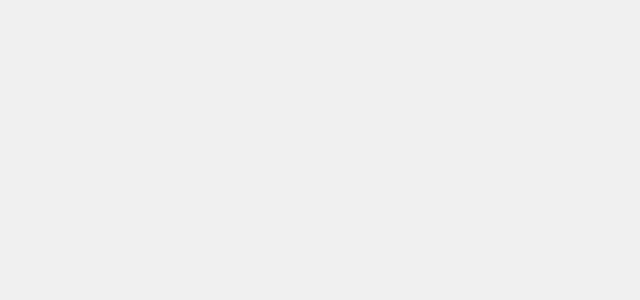
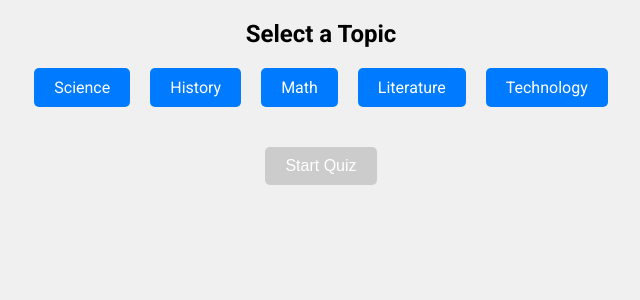
Before and after one commit to redhatgamer/eldritch-AI, a React (Create React App) app in the folder eldritch/: page /topics in a window 1280 px wide. Before the commit this address had no page. Shown: the top 300 px of the page, without its empty margins (319-959 px from the left). Built offline with nearby package versions, Linux system fonts and the light colour scheme.

Commit message:
Needs backend for topics

```diff
--- a/eldritch/src/App.js
+++ b/eldritch/src/App.js
@@ -3,6 +3,7 @@ import { BrowserRouter as Router, Routes, Route } from 'react-router-dom';
 import './App.css';
 import MainPage from './MainPage';
 import Quiz from './Quiz';
+import Topics from './Topics';
 
 function App() {
     return (
@@ -10,6 +11,7 @@ function App() {
             <div className="App">
                 <Routes>
                     <Route path="/" element={<MainPage />} />
+                    <Route path="/topics" element={<Topics />} />
                     <Route path="/quiz" element={<Quiz />} />
                 </Routes>
             </div>
--- a/eldritch/src/MainPage.css
+++ b/eldritch/src/MainPage.css
@@ -54,48 +54,72 @@ body {
 
 .shape {
     position: absolute;
-    background: rgba(255, 255, 255, 0.1);
-    border-radius: 50%;
-    animation: moveShapes 80s linear infinite;
+    transform-style: preserve-3d;
+    animation: rotateCube 10s infinite linear;
 }
 
 .shape1 {
+    top: 20%;
+    left: 15%;
     width: 100px;
     height: 100px;
-    top: 20%;
-    left: 15%;
 }
 
 .shape2 {
+    top: 50%;
+    left: 70%;
     width: 150px;
     height: 150px;
-    top: 50%;
-    left: 70%;
 }
 
 .shape3 {
+    top: 80%;
+    left: 40%;
     width: 200px;
     height: 200px;
-    top: 80%;
-    left: 40%;
 }
 
 .shape4 {
+    top: 30%;
+    left: 90%;
     width: 50px;
     height: 50px;
-    top: 30%;
-    left: 90%;
 }
 
-@keyframes moveShapes {
+.cube {
+    position: absolute;
+    width: 100%;
+    height: 100%;
+    transform-style: preserve-3d;
+    transform: rotateX(0deg) rotateY(0deg);
+    animation: rotateCube 20s infinite linear;
+}
+
+.cube div {
+    position: absolute;
+    width: 100%;
+    height: 100%;
+    background: rgba(255, 255, 255, 0.3);
+    border: 1px solid rgba(255, 255, 255, 0.5);
+    box-shadow: 0 0 20px rgba(0, 0, 0, 0.1);
+}
+
+.cube .front  { transform: translateZ(50px); }
+.cube .back   { transform: rotateY(180deg) translateZ(50px); }
+.cube .left   { transform: rotateY(-90deg) translateZ(50px); }
+.cube .right  { transform: rotateY(90deg) translateZ(50px); }
+.cube .top    { transform: rotateX(90deg) translateZ(50px); }
+.cube .bottom { transform: rotateX(-90deg) translateZ(50px); }
+
+@keyframes rotateCube {
     0% {
-        transform: translateY(0) translateX(0) rotate(0deg);
+        transform: rotateX(0deg) rotateY(0deg);
     }
     50% {
-        transform: translateY(-50px) translateX(50px) rotate(45deg);
+        transform: rotateX(180deg) rotateY(180deg);
     }
     100% {
-        transform: translateY(0) translateX(0) rotate(0deg);
+        transform: rotateX(360deg) rotateY(360deg);
     }
 }
 
@@ -134,9 +158,10 @@ body {
 .nav-links {
     display: flex;
     align-items: center;
-    gap: 20px;
+    gap: 20px; /* Adjust the gap between the items here */
 }
 
+/* Adjust the styling of the links and the button within the nav-links container */
 .nav-links a, .discord-btn {
     display: flex;
     align-items: center;
@@ -163,8 +188,14 @@ body {
     transition: background-color 0.3s ease;
 }
 
+/* Additional adjustments for the Discord button */
 .discord-btn:hover {
     background-color: #5b6fbd;
+}
+
+/* You can add margin or padding to the .discord-btn to adjust its position further */
+.discord-btn {
+    margin-left: auto; /* This will push the Discord button to the far right */
 }
 
 .content {
--- a/eldritch/src/MainPage.js
+++ b/eldritch/src/MainPage.js
@@ -5,8 +5,8 @@ import './MainPage.css';
 function MainPage() {
     const navigate = useNavigate();
 
-    const navigateToQuiz = () => {
-        navigate('/quiz');
+    const navigateToTopics = () => {
+        navigate('/topics');
     };
 
     return (
@@ -35,7 +35,7 @@ function MainPage() {
                         <p>The Ultimate Quiz Simulator.</p>
                         <div className="button-group">
                             <button className="github-btn">View Project on GitHub</button>
-                            <button className="quiz-btn" onClick={navigateToQuiz}>Start Quiz</button>
+                            <button className="topics-btn" onClick={navigateToTopics}>Choose Topic</button>
                         </div>
                     </div>
                     <div className="right-content">
--- a/eldritch/src/Quiz.js
+++ b/eldritch/src/Quiz.js
@@ -1,23 +1,15 @@
-import React, { useState } from 'react';
-import { useNavigate } from 'react-router-dom';
+import React, { useState, useEffect } from 'react';
+import { useLocation, useNavigate } from 'react-router-dom';
 import './Quiz.css';
 
-const quizData = [
-    {
-        question: "What is the capital of France?",
-        options: ["Berlin", "Madrid", "Paris", "Lisbon"],
-        answer: "Paris"
-    },
-    {
-        question: "What is 2 + 2?",
-        options: ["3", "4", "5", "6"],
-        answer: "4"
-    },
-    // Add more questions as needed
-];
+const fetchAIQuestions = async (topic) => {
+    // Replace with your API endpoint or AI service call
+    const response = await fetch(`/api/generate-questions?topic=${topic}`);
+    const data = await response.json();
+    return data.questions;
+};
 
-function Question({ question, options, selectedOption, onOptionSelect }) {
-    return (
+const Question = ({ question, options, selectedOption, onOptionSelect }) => (
     <div className="question-container">
         <h2>{question}</h2>
         {options.map((option) => (
@@ -33,25 +25,36 @@ function Question({ question, options, selectedOption, onOptionSelect }) {
         ))}
     </div>
 );
-}
 
 function Quiz() {
+    const location = useLocation();
+    const navigate = useNavigate();
     const [currentQuestionIndex, setCurrentQuestionIndex] = useState(0);
     const [selectedOption, setSelectedOption] = useState('');
     const [score, setScore] = useState(0);
     const [showScore, setShowScore] = useState(false);
-    const navigate = useNavigate();
+    const [questions, setQuestions] = useState([]);
+
+    const topic = new URLSearchParams(location.search).get('topic');
+
+    useEffect(() => {
+        const getQuestions = async () => {
+            const fetchedQuestions = await fetchAIQuestions(topic);
+            setQuestions(fetchedQuestions);
+        };
+        getQuestions();
+    }, [topic]);
 
     const handleOptionSelect = (option) => {
         setSelectedOption(option);
     };
 
     const handleNextQuestion = () => {
-        if (selectedOption === quizData[currentQuestionIndex].answer) {
+        if (selectedOption === questions[currentQuestionIndex].answer) {
             setScore(score + 1);
         }
         setSelectedOption('');
-        if (currentQuestionIndex < quizData.length - 1) {
+        if (currentQuestionIndex < questions.length - 1) {
             setCurrentQuestionIndex(currentQuestionIndex + 1);
         } else {
             setShowScore(true);
@@ -66,21 +69,25 @@ function Quiz() {
         <div className="quiz-container">
             {showScore ? (
                 <div className="score-container">
-                    <h1>Your score: {score}/{quizData.length}</h1>
+                    <h1>Your score: {score}/{questions.length}</h1>
                     <button onClick={handleBackToHome}>Back to Home</button>
                 </div>
             ) : (
+                questions.length > 0 ? (
                     <div className="question-wrapper">
                         <Question
-                        question={quizData[currentQuestionIndex].question}
-                        options={quizData[currentQuestionIndex].options}
+                            question={questions[currentQuestionIndex].question}
+                            options={questions[currentQuestionIndex].options}
                             selectedOption={selectedOption}
                             onOptionSelect={handleOptionSelect}
                         />
                         <button onClick={handleNextQuestion}>Next</button>
+                        <button onClick={handleBackToHome} className="back-btn">Back to Home</button>
                     </div>
+                ) : (
+                    <p>Loading questions...</p>
+                )
             )}
-            {!showScore && <button onClick={handleBackToHome} className="back-btn">Back to Home</button>}
         </div>
     );
 }
--- /dev/null
+++ b/eldritch/src/Topics.css
@@ -0,0 +1,51 @@
+/* Topics.css */
+
+.topics-page {
+    display: flex;
+    flex-direction: column;
+    align-items: center;
+    padding: 20px;
+}
+
+h1 {
+    margin-bottom: 20px;
+    font-size: 24px;
+}
+
+.topics-list {
+    display: flex;
+    gap: 20px;
+    margin-bottom: 20px;
+}
+
+.topic-item {
+    padding: 10px 20px;
+    background-color: #007bff;
+    color: white;
+    border-radius: 5px;
+    cursor: pointer;
+    transition: background-color 0.3s ease;
+}
+
+.topic-item.selected {
+    background-color: #0056b3;
+}
+
+.topic-item:hover {
+    background-color: #0056b3;
+}
+
+.start-quiz-btn {
+    padding: 10px 20px;
+    background-color: #333;
+    color: white;
+    border: none;
+    border-radius: 5px;
+    cursor: pointer;
+    transition: background-color 0.3s ease;
+}
+
+.start-quiz-btn:disabled {
+    background-color: #ccc;
+    cursor: not-allowed;
+}
--- /dev/null
+++ b/eldritch/src/Topics.js
@@ -0,0 +1,42 @@
+import React, { useState } from 'react';
+import { useNavigate } from 'react-router-dom';
+import './Topics.css';
+
+function Topics() {
+    const navigate = useNavigate();
+    const [selectedTopic, setSelectedTopic] = useState('');
+
+    const topics = ['Science', 'History', 'Math', 'Literature', 'Technology'];
+
+    const handleTopicSelect = (topic) => {
+        setSelectedTopic(topic);
+    };
+
+    const handleStartQuiz = () => {
+        if (selectedTopic) {
+            navigate(`/quiz?topic=${selectedTopic}`);
+        }
+    };
+
+    return (
+        <div className="topics-page">
+            <h1>Select a Topic</h1>
+            <div className="topics-list">
+                {topics.map((topic) => (
+                    <div
+                        key={topic}
+                        className={`topic-item ${selectedTopic === topic ? 'selected' : ''}`}
+                        onClick={() => handleTopicSelect(topic)}
+                    >
+                        {topic}
+                    </div>
+                ))}
+            </div>
+            <button className="start-quiz-btn" onClick={handleStartQuiz} disabled={!selectedTopic}>
+                Start Quiz
+            </button>
+        </div>
+    );
+}
+
+export default Topics;
```
Lines whose indentation alone changed are shown as unchanged.
